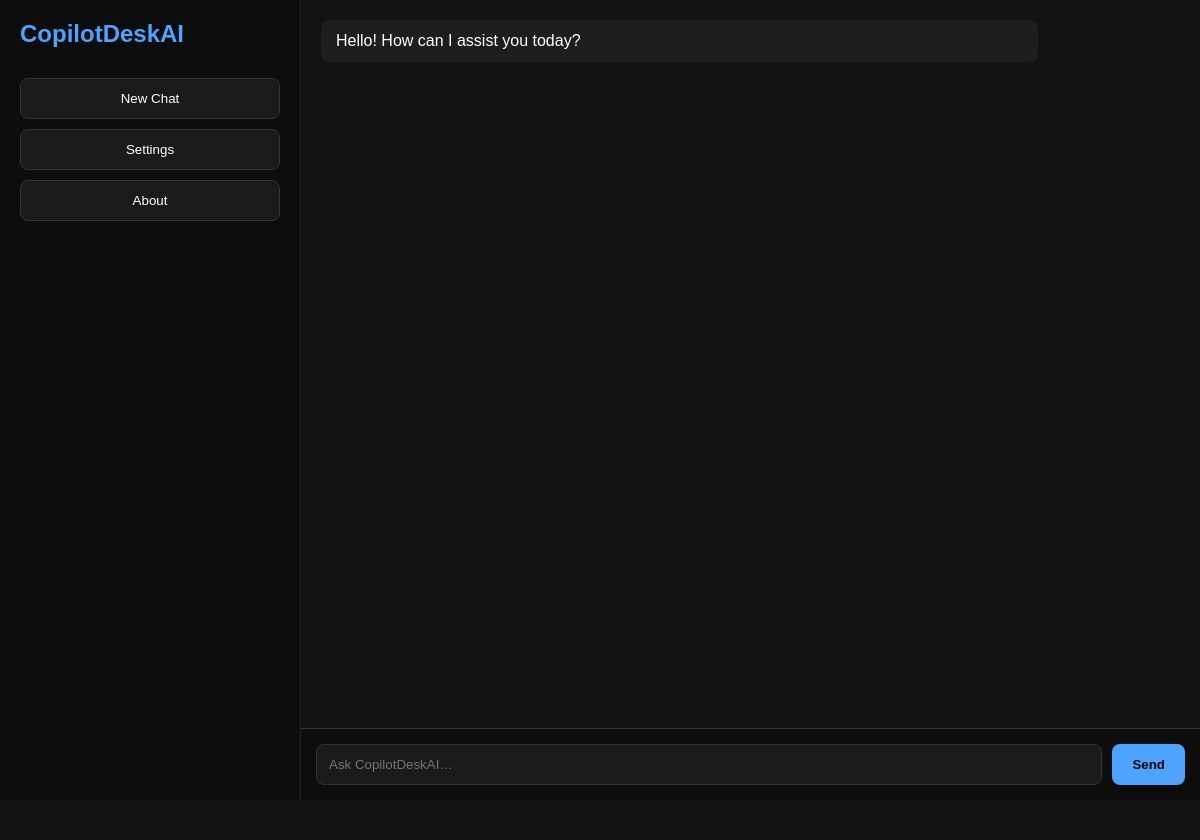
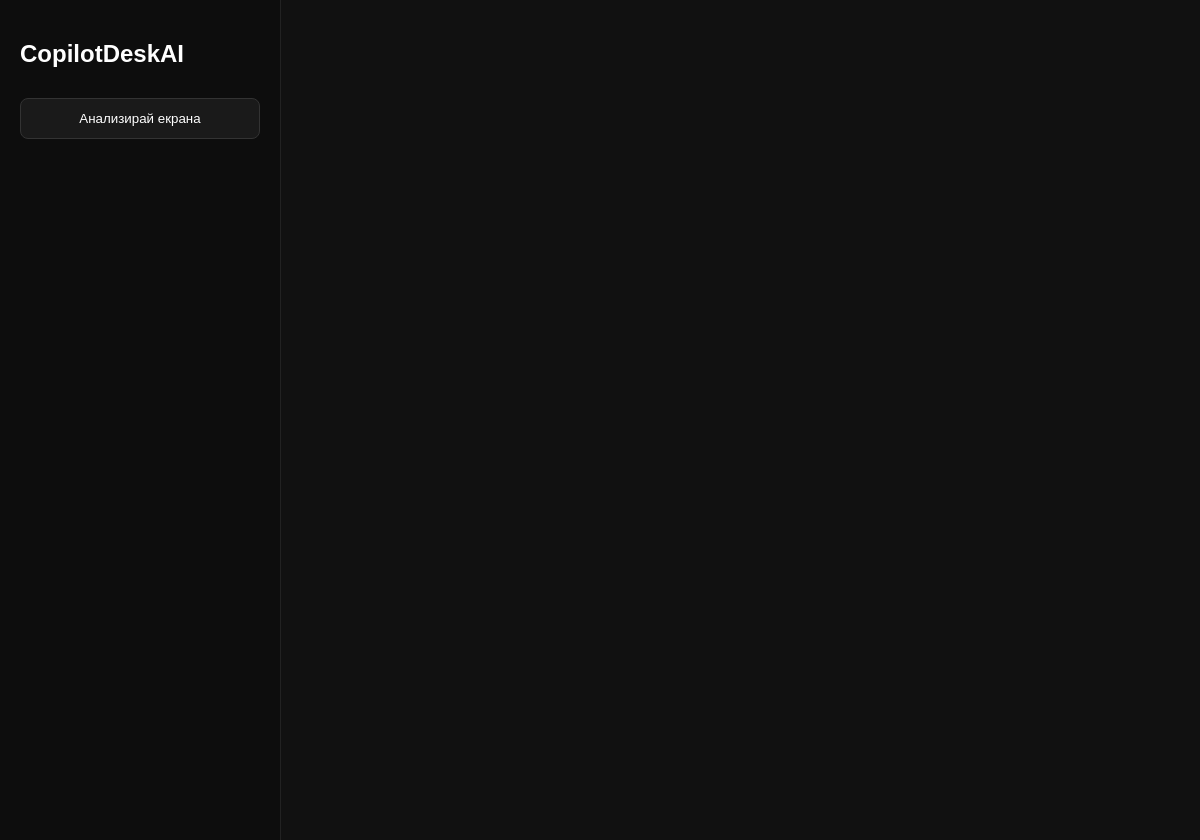
Before and after one commit to aleksandarpashomov-bit/CopilotDesk, an Electron app: page app/renderer/index.html in a window 1200 px wide. Before the commit the page ends 800 px from the top, so only its background shows below. Drawn offline with Linux system fonts and the light colour scheme.

Commit message:
Update index.html

```diff
--- a/app/renderer/index.html
+++ b/app/renderer/index.html
@@ -1,149 +1,45 @@
 <!DOCTYPE html>
-<html lang="en">
+<html>
 <head>
-    <meta charset="UTF-8" />
-    <meta name="viewport" content="width=device-width, initial-scale=1.0" />
+<meta charset="UTF-8">
 <title>CopilotDeskAI</title>
 <style>
 body {
     margin: 0;
     padding: 0;
     background: #111;
-            color: #fff;
-            font-family: Arial, sans-serif;
-            display: flex;
+    color: white;
+    font-family: Arial;
+}
+.sidebar {
+    width: 240px;
+    background: #0d0d0d;
     height: 100vh;
-        }
-
-        /* Sidebar */
-        .sidebar {
-            width: 260px;
-            background: #0d0d0d;
     border-right: 1px solid #222;
     padding: 20px;
-            display: flex;
-            flex-direction: column;
 }
-
-        .sidebar h2 {
-            margin-top: 0;
-            color: #4ea3ff;
-        }
-
-        .sidebar button {
+button {
     background: #1a1a1a;
     border: 1px solid #333;
-            color: #fff;
+    color: white;
     padding: 12px;
     margin-top: 10px;
     border-radius: 8px;
+    width: 100%;
     cursor: pointer;
 }
-
-        .sidebar button:hover {
-            background: #333;
-        }
-
-        /* Chat Area */
-        .chat-container {
-            flex: 1;
-            display: flex;
-            flex-direction: column;
-            background: #121212;
-        }
-
-        .messages {
-            flex: 1;
-            padding: 20px;
-            overflow-y: auto;
-        }
-
-        .input-bar {
-            border-top: 1px solid #333;
-            padding: 15px;
-            display: flex;
-            background: #0d0d0d;
-        }
-
-        .input-bar input {
-            flex: 1;
-            padding: 12px;
-            background: #1a1a1a;
-            color: white;
-            border: 1px solid #333;
-            border-radius: 8px;
-        }
-
-        .input-bar button {
-            margin-left: 10px;
-            padding: 12px 20px;
-            background: #4ea3ff;
-            color: #000;
-            border: none;
-            border-radius: 8px;
-            cursor: pointer;
-            font-weight: bold;
-        }
-
-        .input-bar button:hover {
-            background: #82c3ff;
-        }
-
-        /* Chat bubble */
-        .bubble {
-            background: #1e1e1e;
-            padding: 12px 15px;
-            border-radius: 8px;
-            margin-bottom: 10px;
-            max-width: 80%;
-        }
-
-        .user {
-            background: #4ea3ff;
-            color: #000;
-            margin-left: auto;
+button:hover {
+    background: #272727;
 }
 </style>
 </head>
+
 <body>
-
 <div class="sidebar">
     <h2>CopilotDeskAI</h2>
-        <button>New Chat</button>
-        <button>Settings</button>
-        <button>About</button>
+    <button onclick="analyzeScreen()">Анализирай екрана</button>
 </div>
 
-    <div class="chat-container">
-        <div class="messages" id="messages">
-            <div class="bubble">Hello! How can I assist you today?</div>
-        </div>
-        <div class="input-bar">
-            <input id="userInput" placeholder="Ask CopilotDeskAI…" />
-            <button onclick="sendMessage()">Send</button>
-        </div>
-    </div>
-
-<script>
-function sendMessage() {
-    const input = document.getElementById("userInput");
-    const msgBox = document.getElementById("messages");
-
-    if (input.value.trim() === "") return;
-
-    // Add user's bubble
-    const userBubble = document.createElement("div");
-    userBubble.className = "bubble user";
-    userBubble.textContent = input.value;
-    msgBox.appendChild(userBubble);
-
-    // Scroll to bottom
-    msgBox.scrollTop = msgBox.scrollHeight;
-
-    // Clear input
-    input.value = "";
-}
-</script>
-
+<script src="renderer.js"></script>
 </body>
 </html>
```
Lines whose indentation alone changed are shown as unchanged.
